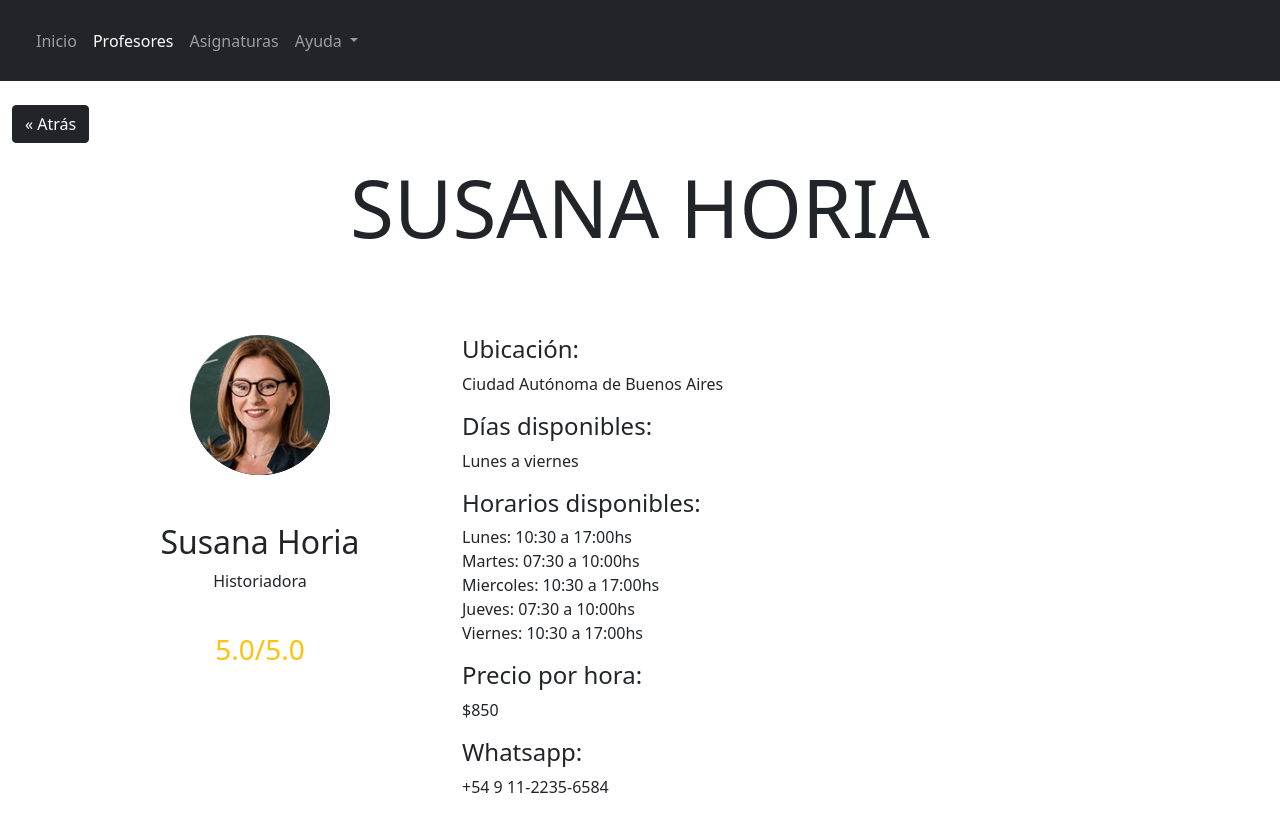
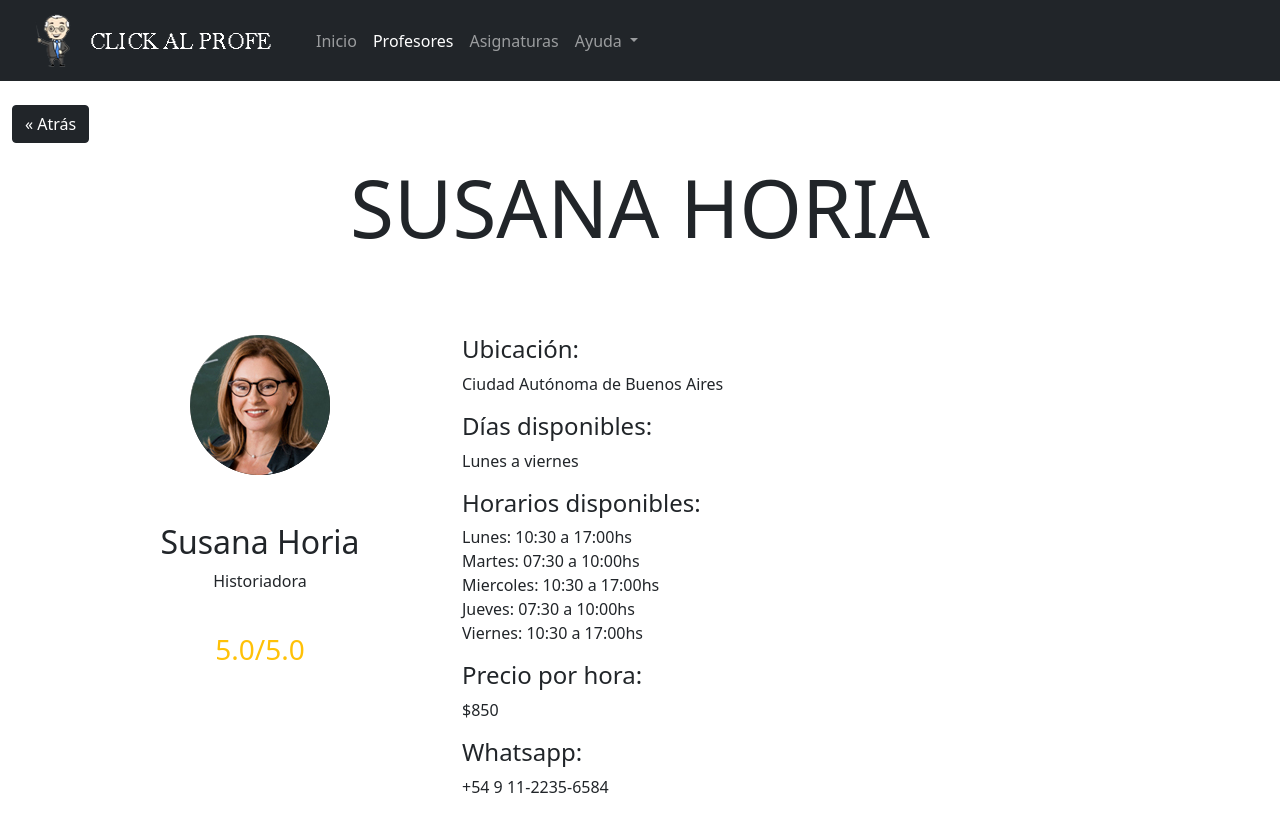
Before and after one commit to santinogiulio/calprofe, a plain HTML site: page susa.html in a window 1280 px wide. Drawn offline with Linux system fonts and the light colour scheme.

Commit message:
Update susa.html

```diff
--- a/susa.html
+++ b/susa.html
@@ -10,7 +10,7 @@
 <body>
   <nav class="navbar navbar-expand-lg navbar-dark bg-dark">
   <div class="container-fluid">
-    <a class="navbar-brand" href="index.html"><img src="clip.png" alt="" width="0"28 height="55" href="index.html"></a>
+    <a class="navbar-brand" href="index.html"><img src="clip.png" alt="" width="280" height="55" href="index.html"></a>
     <button class="navbar-toggler" type="button" data-bs-toggle="collapse" data-bs-target="#navbarSupportedContent" aria-controls="navbarSupportedContent" aria-expanded="false" aria-label="Toggle navigation">
       <span class="navbar-toggler-icon"></span>
     </button>
```
